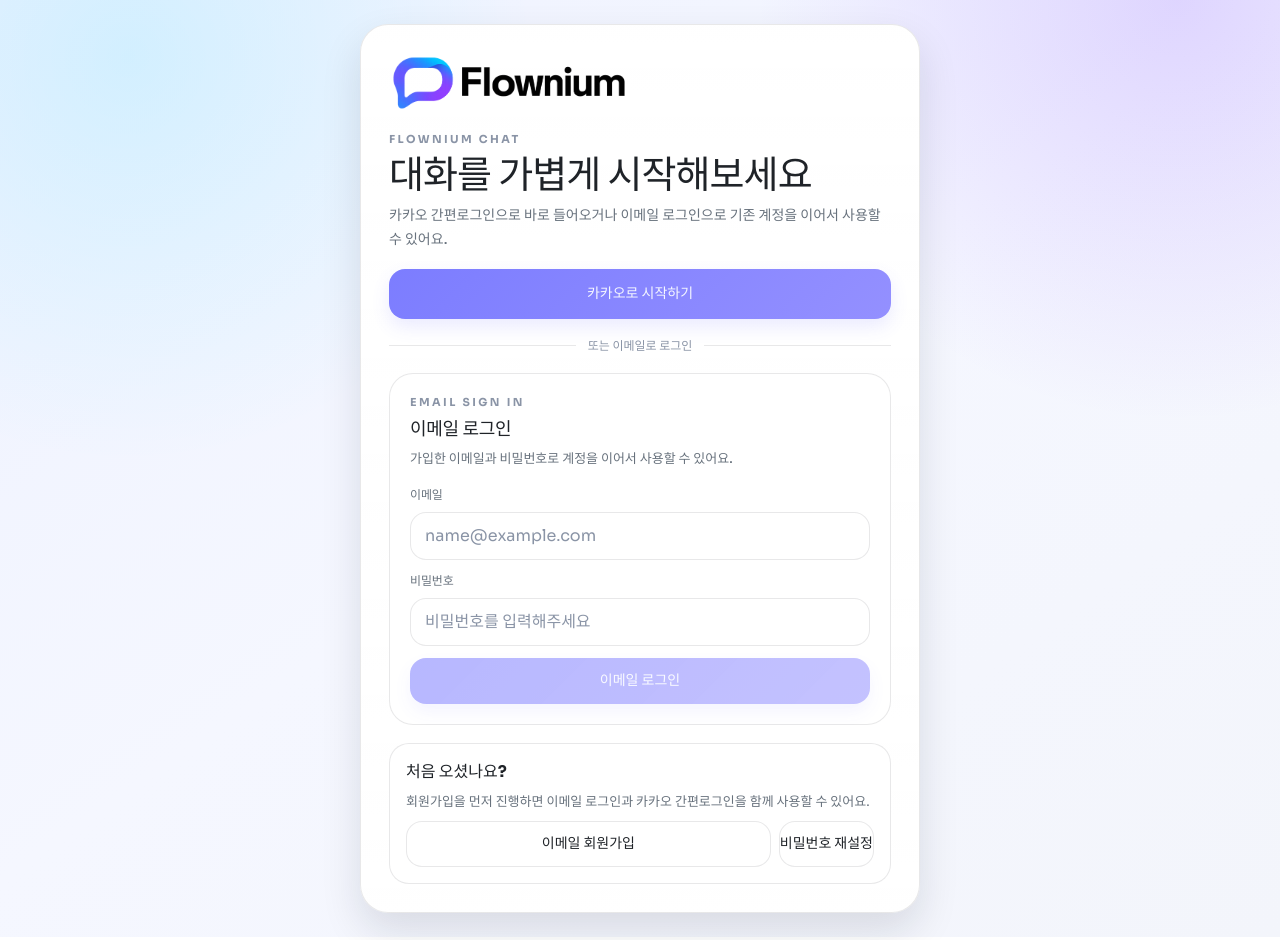
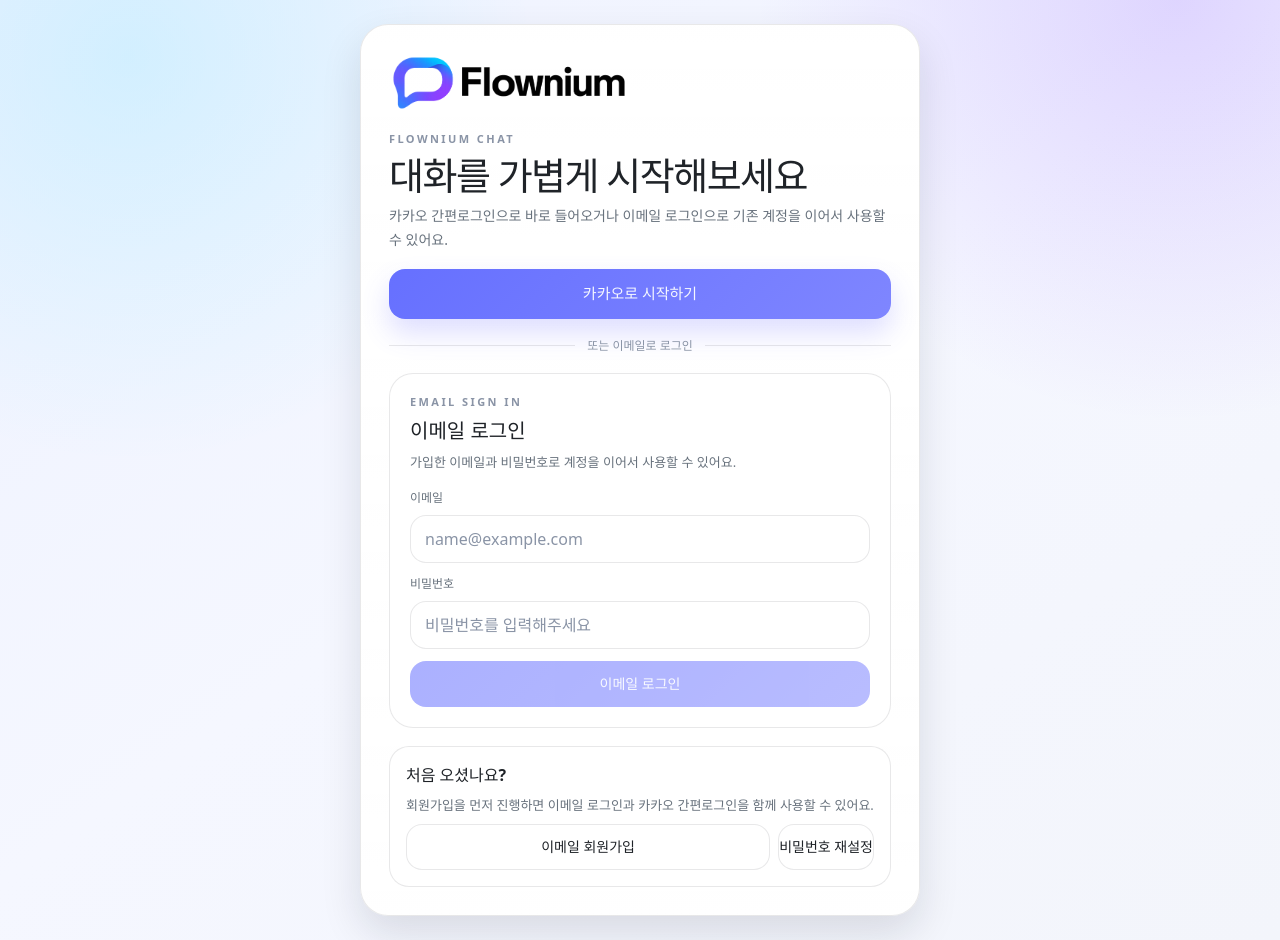
Before and after one commit to yoooon0104/flownium-chat-2.0, a React (Vite) app: page / in a window 1280 px wide. Built offline with nearby package versions, Linux system fonts and the light colour scheme; no server answers.

Commit message:
Revert "style: tune auth typography with sora"
This reverts commit f7ca91ffee3d321bb43f618f508ea5a711b9d4f5.

```diff
--- a/index.html
+++ b/index.html
@@ -2,12 +2,6 @@
 <html lang="en">
   <head>
     <meta charset="UTF-8" />
-    <link rel="preconnect" href="https://fonts.googleapis.com" />
-    <link rel="preconnect" href="https://fonts.gstatic.com" crossorigin />
-    <link
-      href="https://fonts.googleapis.com/css2?family=Sora:wght@400;500;600;700;800&display=swap"
-      rel="stylesheet"
-    />
     <link rel="icon" type="image/png" sizes="32x32" href="/branding/favicon-32x32.png" />
     <link rel="icon" type="image/png" sizes="16x16" href="/branding/favicon-16x16.png" />
     <link rel="apple-touch-icon" sizes="180x180" href="/branding/apple-touch-icon.png" />
--- a/src/features/auth/components/LoginGate.css
+++ b/src/features/auth/components/LoginGate.css
@@ -49,7 +49,7 @@
 .auth-panel-eyebrow {
   color: var(--text-tertiary);
   font-size: 11px;
-  font-weight: 700;
+  font-weight: 800;
   letter-spacing: 0.22em;
   text-transform: uppercase;
 }
@@ -59,8 +59,7 @@
   color: var(--text-primary);
   font-size: clamp(28px, 5vw, 38px);
   line-height: 1.08;
-  font-weight: 600;
-  letter-spacing: -0.025em;
+  letter-spacing: -0.04em;
 }
 
 .auth-hero p,
@@ -69,7 +68,6 @@
   color: var(--text-secondary);
   font-size: 14px;
   line-height: 1.65;
-  font-weight: 500;
 }
 
 .auth-error-banner {
@@ -80,7 +78,7 @@
   color: #991b1b;
   padding: 14px 16px;
   font-size: 13px;
-  font-weight: 700;
+  font-weight: 800;
   line-height: 1.6;
   box-shadow: 0 10px 24px rgba(220, 38, 38, 0.08);
 }
@@ -98,7 +96,7 @@
   color: #1d4ed8;
   padding: 14px 16px;
   font-size: 13px;
-  font-weight: 700;
+  font-weight: 800;
   line-height: 1.6;
 }
 
@@ -118,12 +116,12 @@
   height: 50px;
   border: none;
   border-radius: 16px;
-  background: linear-gradient(135deg, rgba(91, 92, 255, 0.8) 0%, rgba(114, 109, 255, 0.76) 100%);
+  background: var(--cta-bg);
   color: var(--cta-text);
-  font-size: 14px;
-  font-weight: 600;
+  font-size: 15px;
+  font-weight: 800;
   cursor: pointer;
-  box-shadow: 0 8px 18px rgba(91, 92, 255, 0.12);
+  box-shadow: var(--shadow-glow);
 }
 
 .kakao-login-button:hover,
@@ -149,7 +147,7 @@
   gap: 12px;
   color: var(--text-tertiary);
   font-size: 12px;
-  font-weight: 600;
+  font-weight: 700;
 }
 
 .auth-divider::before,
@@ -177,9 +175,7 @@
 .auth-panel-header h2 {
   margin: 0;
   color: var(--text-primary);
-  font-size: 18px;
-  font-weight: 600;
-  letter-spacing: -0.015em;
+  font-size: 20px;
 }
 
 .auth-panel-header p {
@@ -187,7 +183,6 @@
   color: var(--text-secondary);
   font-size: 13px;
   line-height: 1.6;
-  font-weight: 500;
 }
 
 .auth-form {
@@ -203,8 +198,7 @@
 .auth-field span {
   color: var(--text-secondary);
   font-size: 12px;
-  font-weight: 700;
-  letter-spacing: -0.01em;
+  font-weight: 800;
 }
 
 .auth-field input {
@@ -318,15 +312,14 @@
   height: 46px;
   border-radius: 16px;
   font-size: 14px;
-  font-weight: 600;
+  font-weight: 800;
   cursor: pointer;
 }
 
 .email-action-button {
   border: none;
-  background: linear-gradient(135deg, rgba(91, 92, 255, 0.8) 0%, rgba(114, 109, 255, 0.76) 100%);
+  background: var(--cta-bg);
   color: var(--cta-text);
-  box-shadow: 0 8px 18px rgba(91, 92, 255, 0.12);
 }
 
 .secondary-action-button {
--- a/src/index.css
+++ b/src/index.css
@@ -3,7 +3,7 @@
 @tailwind utilities;
 
 :root {
-  font-family: "Sora", "Noto Sans KR", "Apple SD Gothic Neo", "Malgun Gothic", system-ui, -apple-system, sans-serif;
+  font-family: "Noto Sans KR", "Apple SD Gothic Neo", "Malgun Gothic", system-ui, -apple-system, sans-serif;
   line-height: 1.5;
   font-weight: 400;
   font-synthesis: none;
```
Also changed, not shown: .codex/worklogs/2026-03-12-feature-ui-icon-assets.md.
